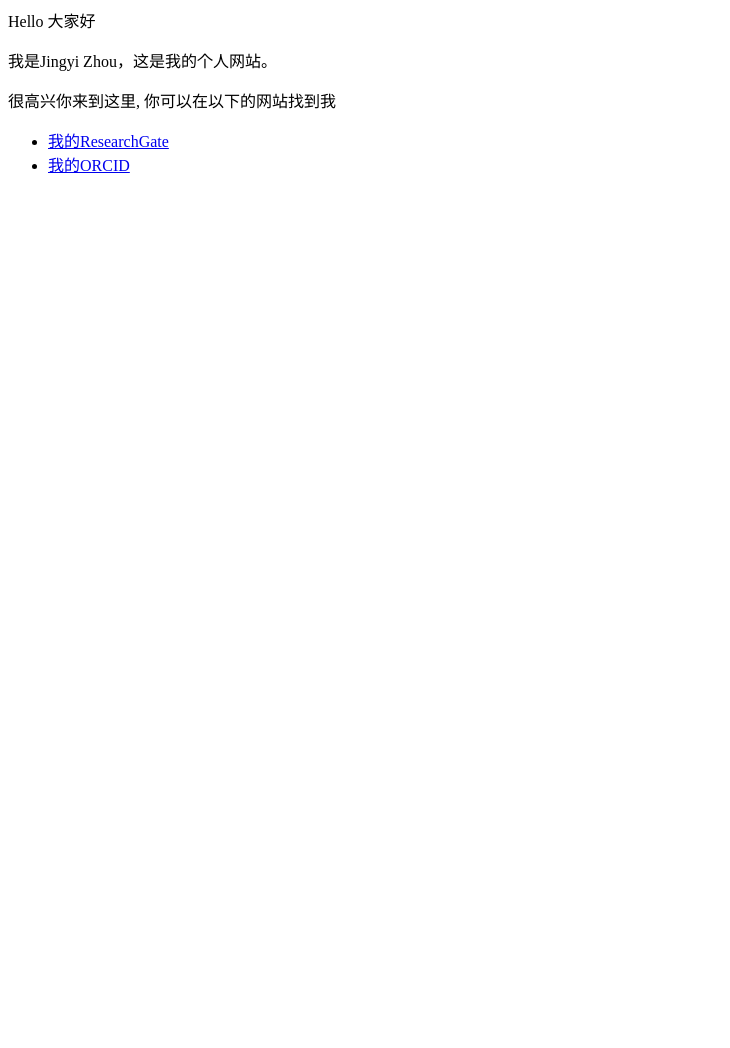
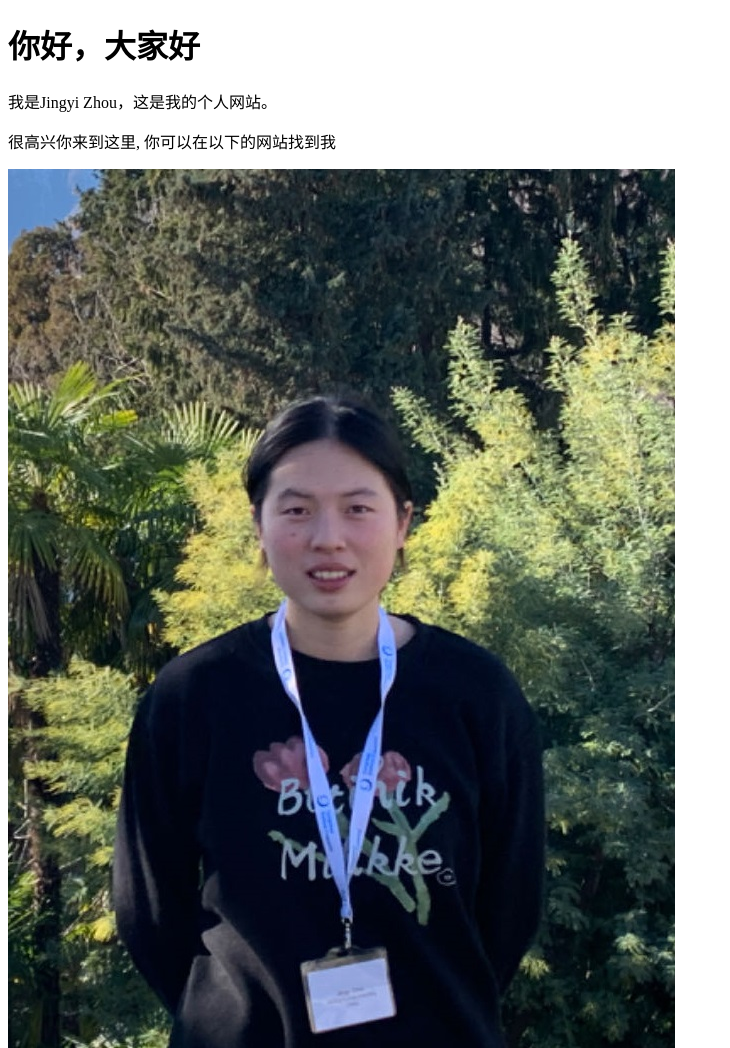
Before and after one commit to zhoujingyi510/zhoujingyi510.github.io, a plain HTML site: page index.html in a window 1280 px wide. Shown: the top 1048 px of the page, without its empty margins (0-730 px from the left). Before the commit the page ends 800 px from the top, so only its background shows below. Drawn offline with Linux system fonts and the light colour scheme.

Commit message:
Update index.html

```diff
--- a/index.html
+++ b/index.html
@@ -1,8 +1,20 @@
-<p>Hello 大家好</p>
-<p>我是Jingyi Zhou，这是我的个人网站。 </p>
-<p>很高兴你来到这里, 你可以在以下的网站找到我</p>
+<!DOCTYPE html>
+<html lang="zh-CN">
+<head>
+    <meta charset="UTF-8">
+    <title>个人网站</title>
+</head>
+<body>
+    <h1>你好，大家好</h1>
+    <p>我是Jingyi Zhou，这是我的个人网站。</p>
+    <p>很高兴你来到这里, 你可以在以下的网站找到我</p>
 
-<ul>
-  <li> <a href="https://www.researchgate.net/profile/Jingyi-Zhou-7#/">我的ResearchGate</a> </li>
-  <li> <a href="https://orcid.org/0000-0002-0119-3583">我的ORCID</a> </li>
-</ul>
+    <!-- 插入照片 -->
+    <img src="https://github.com/zhoujingyi510/zhoujingyi510.github.io/blob/main/image1.jpg" alt="Jingyi Zhou">
+
+    <ul>
+        <li><a href="https://www.researchgate.net/profile/Jingyi-Zhou-7#/">我的ResearchGate</a></li>
+        <li><a href="https://orcid.org/0000-0002-0119-3583">我的ORCID</a></li>
+    </ul>
+</body>
+</html>
```
